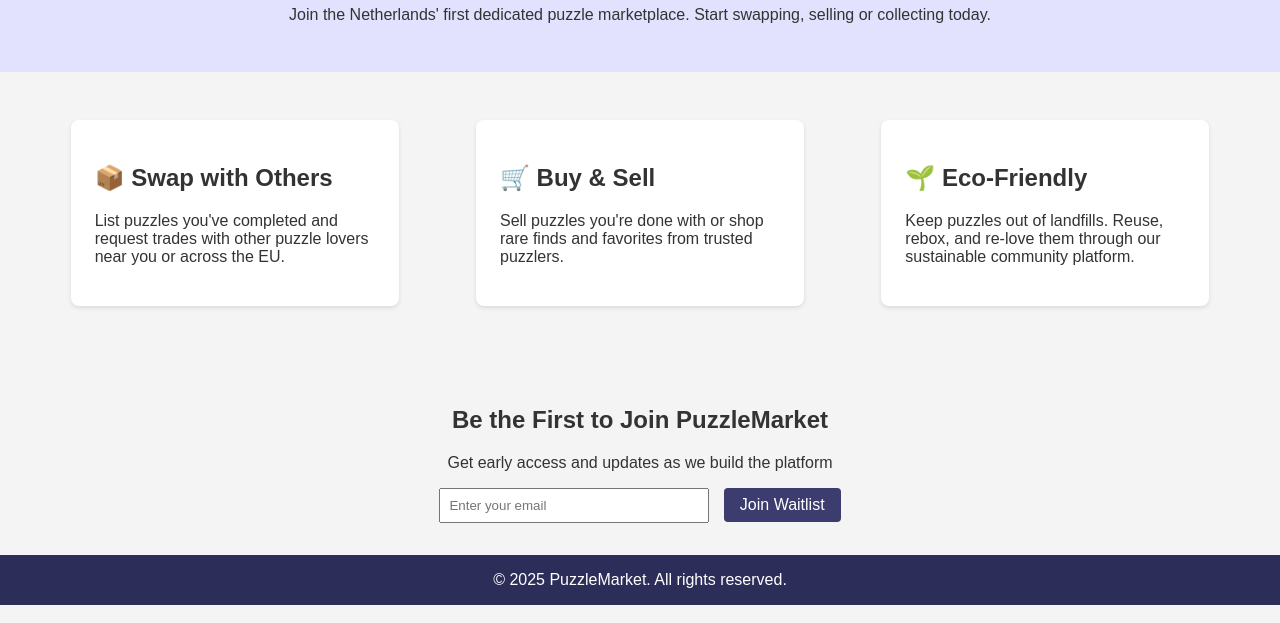
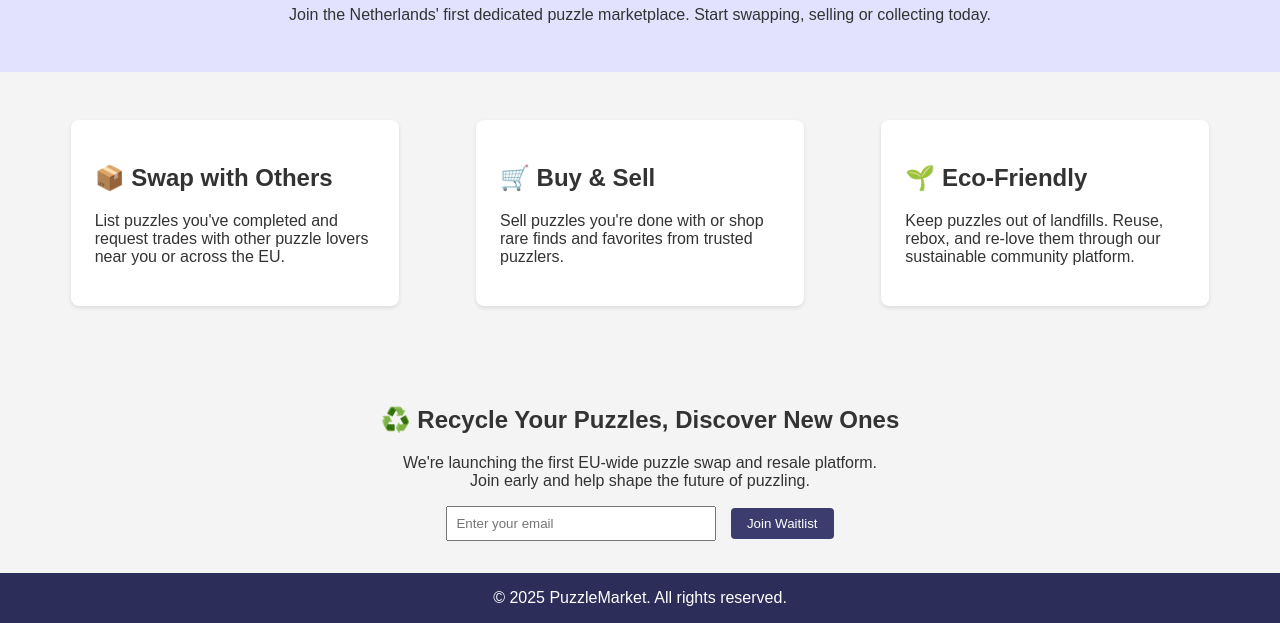
Before and after one commit to PeeEmAich/puzzlemarket, a plain HTML site: page index.html in a window 1280 px wide. Shown: the part 296-919 px from the top of the page. Drawn offline with Linux system fonts and the light colour scheme.

Commit message:
Update index.html

```diff
--- a/index.html
+++ b/index.html
@@ -55,13 +55,17 @@
       text-align: center;
       padding: 2rem;
     }
+    .cta input {
+      padding: 0.5rem;
+      width: 250px;
+    }
     .cta button {
+      margin-left: 10px;
       background: #3c3c6e;
       color: white;
+      padding: 0.5rem 1rem;
       border: none;
-      padding: 1rem 2rem;
-      font-size: 1rem;
-      border-radius: 6px;
+      border-radius: 4px;
       cursor: pointer;
     }
     footer {
@@ -101,13 +105,18 @@
       <p>Keep puzzles out of landfills. Reuse, rebox, and re-love them through our sustainable community platform.</p>
     </div>
   </section>
- <section class="cta">
-  <h2>Be the First to Join PuzzleMarket</h2>
-  <p>Get early access and updates as we build the platform</p>
-  <form action="https://formspree.io/f/YOUR_FORM_ID_HERE" method="POST">
-    <input type="email" name="email" placeholder="Enter your email" required style="padding: 0.5rem; width: 250px;">
-    <button type="submit" style="margin-left: 10px; background: #3c3c6e; color: white; padding: 0.5rem 1rem; border: none; border-radius: 4px;">Join Waitlist</button>
-  </form>
+  <section class="cta">
+    <h2>♻️ Recycle Your Puzzles, Discover New Ones</h2>
+    <p>We're launching the first EU-wide puzzle swap and resale platform.<br>Join early and help shape the future of puzzling.</p>
+    <form action="https://formspree.io/f/meokkvvd" method="POST">
+      <input
+        type="email"
+        name="email"
+        placeholder="Enter your email"
+        required
+      >
+      <button type="submit">Join Waitlist</button>
+    </form>
   </section>
   <footer>
     &copy; 2025 PuzzleMarket. All rights reserved.
```
